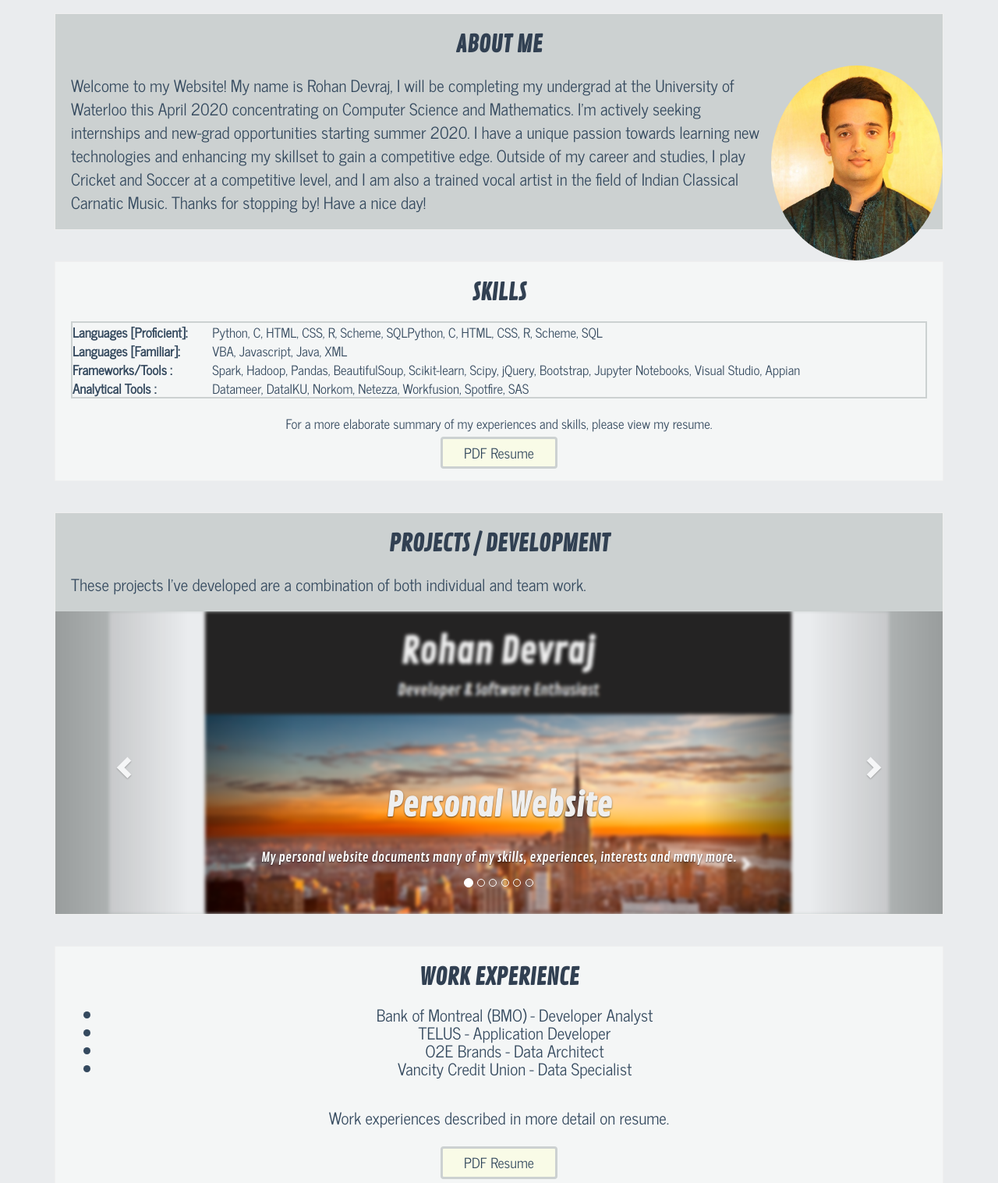
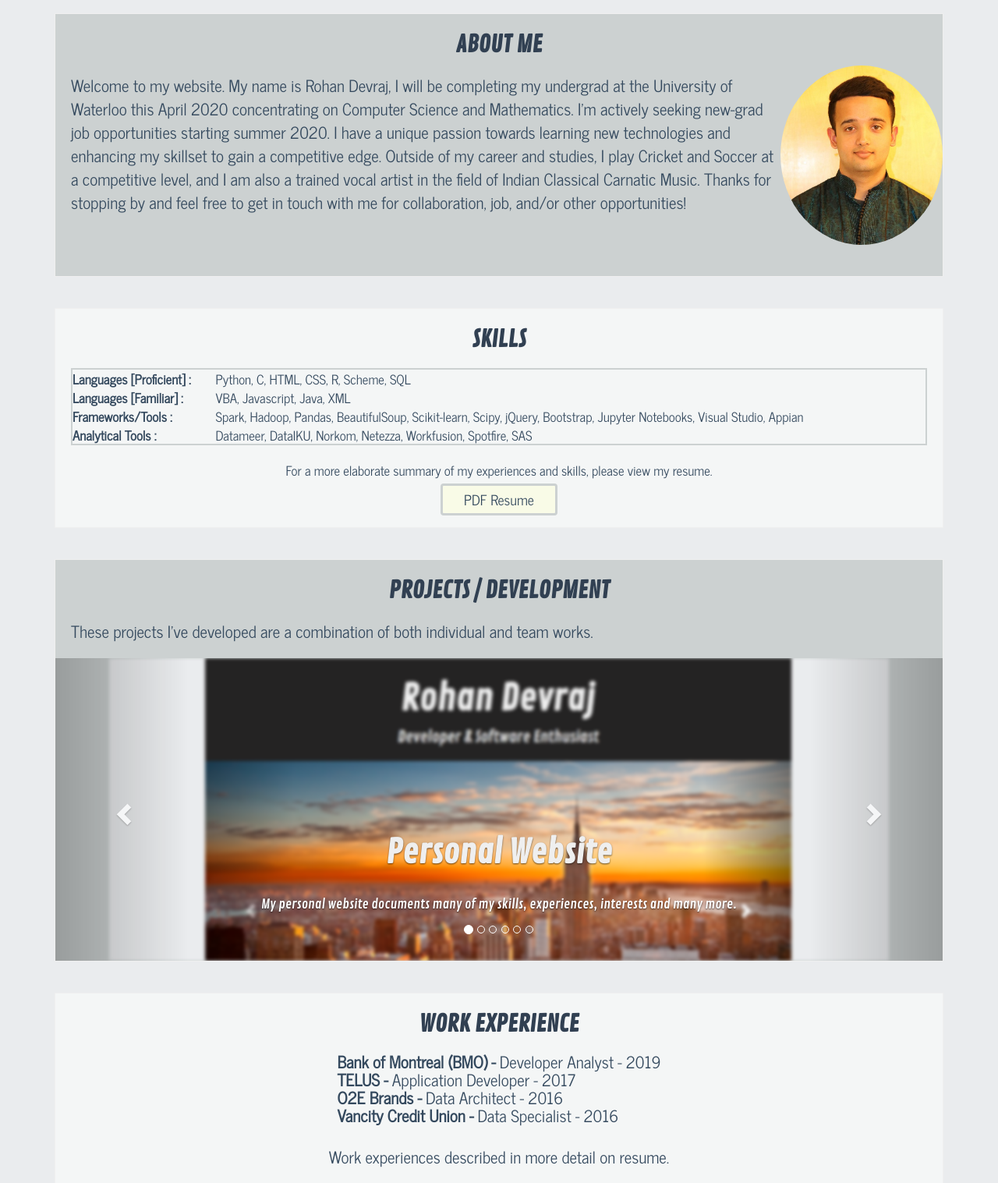
Before and after one commit to rdevraj97/rdevraj97.github.io, a plain HTML site: page index.html in a window 1280 px wide. Shown: the part 875-2392 px from the top of the page at 78% size. Drawn offline with nearby package versions, Linux system fonts and the light colour scheme.

Commit message:
Update index.html

```diff
--- a/index.html
+++ b/index.html
@@ -128,15 +128,17 @@
 <div class="box1">
     <center> <h2 id="aboutme"> <b> ABOUT ME </b> </h2> </center>
 
-      <center> <img class="aboutpic" src="img/rohanabout2.jpg" width = "220" height = "250" alt="aboutpic">
+      <center> <img class="aboutpic" src="img/rohanabout2.jpg" width = "208" height = "230" alt="aboutpic">
       </img> </center>
 
 
-    <p class="aboutcontent"> Welcome to my Website! My name is Rohan Devraj, I will be completing my undergrad at the University of Waterloo this April 2020 concentrating
-    on Computer Science and Mathematics. I'm actively seeking internships and new-grad opportunities starting summer 2020. I have a unique passion towards
+    <p class="aboutcontent"> Welcome to my website. My name is Rohan Devraj, I will be completing my undergrad at the University of Waterloo this April 2020 concentrating
+    on Computer Science and Mathematics. I'm actively seeking new-grad job opportunities starting summer 2020. I have a unique passion towards
     learning new technologies and enhancing my skillset to gain a competitive edge. Outside of my career and studies,
       I play Cricket and Soccer at a competitive level, and I am also a trained vocal artist in the field of Indian Classical Carnatic Music.
-      Thanks for stopping by! Have a nice day! </p>
+      Thanks for stopping by and feel free to get in touch with me for collaboration, job, and/or other opportunities!   <br>
+      <br> <br>  </p>
+
 
 </div>
 
@@ -150,16 +152,16 @@
 <table class="skillstable">
   <tr>
     <td>
-      <strong> Languages [Proficient]: </strong>
+      <strong> Languages [Proficient] : </strong>
     </td>
    <td>
-	   Python, C, HTML, CSS, R, Scheme, SQLPython, C, HTML, CSS, R, Scheme, SQL
+	   Python, C, HTML, CSS, R, Scheme, SQL
 	  </td>
   </tr>
 
   <tr>
     <td>
-      <strong> Languages [Familiar]: </strong>
+      <strong> Languages [Familiar] : </strong>
     </td>
     <td>
     VBA, Javascript, Java, XML
@@ -204,7 +206,7 @@
 <div class="box3">
     <center> <h2 id="projects"> <b> PROJECTS / DEVELOPMENT </b> </h2> </center>
     <div class="projectscontent">
-      <p> These projects I've developed are a combination of both individual and team work. </p>
+      <p> These projects I've developed are a combination of both individual and team works. </p>
 </div>
 
 <div id="myCarousel" class="carousel slide" data-ride="carousel" data-interval="false">
@@ -281,7 +283,7 @@
       <div class="carousel-caption">
         <h4 class="kgvsb1">King George Secondary (High-School Website)</h4>
 
-        <p class="kgvsb2"> Co-lead the Web Team to produce a website for my High-School, handled many developmental and leadership responsibilities. </p>
+        <p class="kgvsb2"> Co-led the Web Team to produce a website for my High-School, handled many developmental and leadership responsibilities. </p>
           <center> <a href="https://www.vsb.bc.ca/schools/king-george/Pages/default.aspx" target="_blank">
     <button class="button" style="vertical-align:middle">
       <span> See Project </span></button> </a> </center>
@@ -312,12 +314,31 @@
 <div class="box4">
     <center> <h2 id="workexp"> <b> WORK EXPERIENCE </b> </h2> </center>
     <center><h4 class="workexpcontent">
-	    <ul>
-		    <li> Bank of Montreal (BMO) - Developer Analyst </li>
-		    <li> TELUS - Application Developer </li>
-		    <li> O2E Brands - Data Architect </li>
-		    <li> Vancity Credit Union - Data Specialist </li>
-	    </ul>
+<table class="workexptable">
+      <tr>
+        <td>
+          <strong> Bank of Montreal (BMO) - </strong> Developer Analyst - 2019
+        </td>
+      </tr>
+
+      <tr>
+          <td>
+            <strong> TELUS - </strong> Application Developer - 2017
+          </td>
+        </tr>
+
+        <tr>
+            <td>
+              <strong> O2E Brands - </strong> Data Architect - 2016
+            </td>
+          </tr>
+
+          <tr>
+              <td>
+                <strong> Vancity Credit Union - </strong> Data Specialist - 2016
+              </td>
+            </tr>
+          </table>
 
          </h4> </center>
         <center> <h4 class="workexpcontent"> Work experiences described in more detail on resume. </h4> </center>
@@ -402,14 +423,14 @@
 
 <div class="box7">
     <center> <h2 id="contact"> <b> LET'S CONNECT! </b> </h2> </center>
-    <center><h4 class="contactcontent"> Please feel free to contact me in any of the ways listed below to get in touch.
+    <center><h4 class="contactcontent"> Please feel free to contact me via phone or email to get in touch!
          </h4> </center>
   <center><div class="contactbox">
   <center><p class="contactcontent">
      <b> Rohan Devraj</b></br>
           <strong> Website: </strong> rdevraj97.github.io</br>
           <strong> Phone: </strong>778-837-3437</br>
-          <strong> Email: </strong>r2devraj@edu.uwaterloo.ca OR rdevraj97@gmail.com</br>
+          <strong> Email: </strong>rdevraj97@gmail.com</br>
           <strong> LinkedIN: </strong>https://ca.linkedin.com/in/rohandevraj </br>
           <strong> Github: </strong>https://github.com/rdevraj97 </br>
         </p></center>
```
